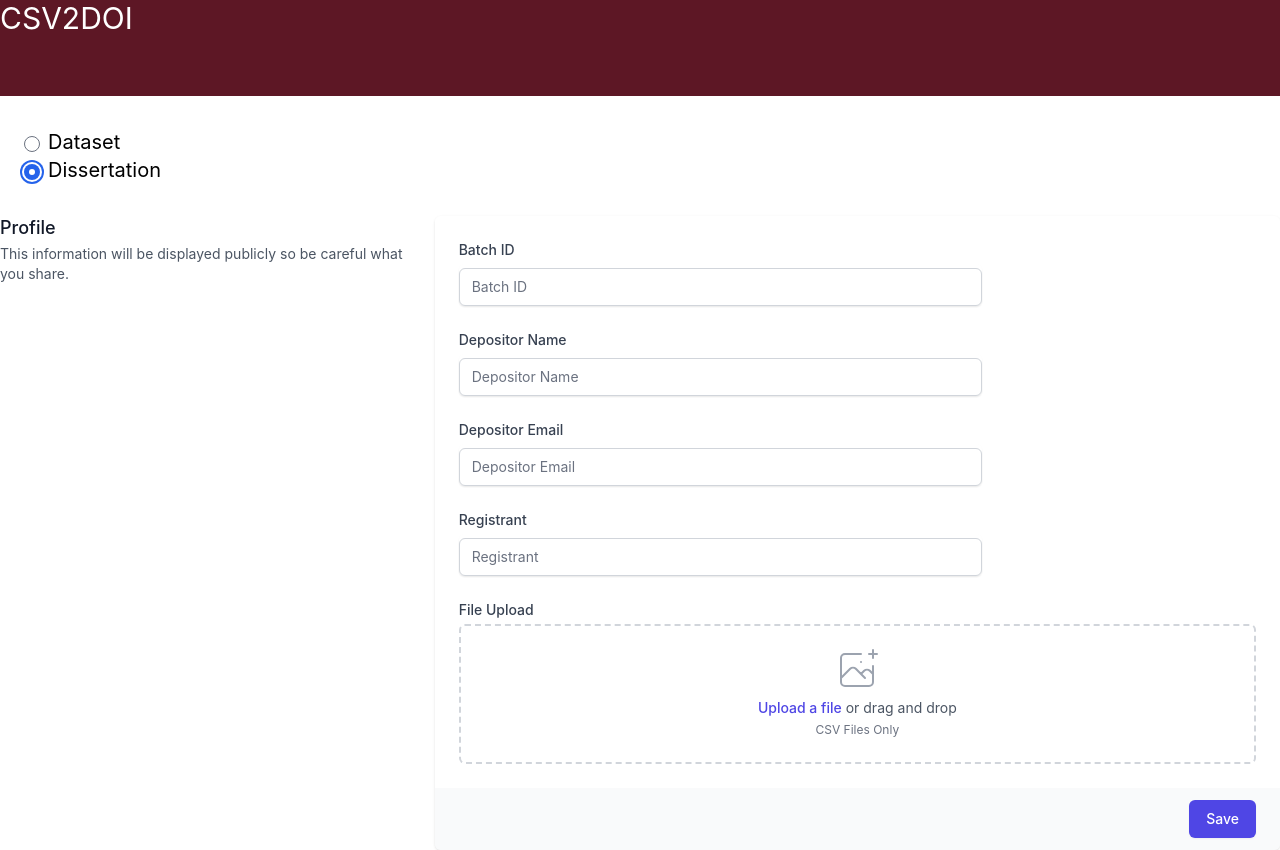
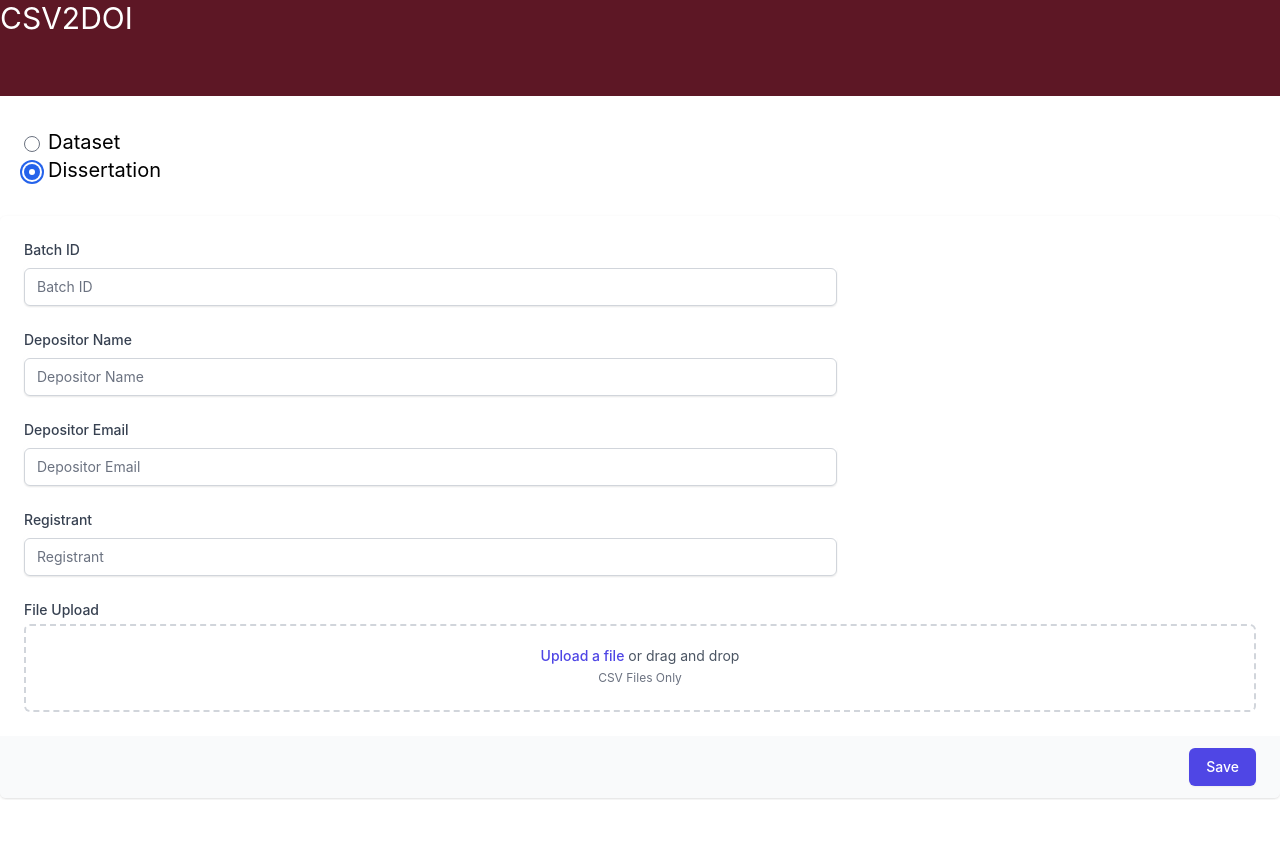
Before and after one commit to mackhack321/csv2doi, a React (Create React App) app: page / in a window 1280 px wide. Both pictures are taken after a click on the radio button 32 px from the left and 171 px from the top of the page. After the commit the page ends 800 px from the top, so only its background shows below. Built offline with nearby package versions, Linux system fonts and the light colour scheme.

Commit message:
bring dissertations up to date with datasets

```diff
--- a/src/components/Dataset.js
+++ b/src/components/Dataset.js
@@ -9,7 +9,7 @@ function downloadAsFile(data) {
   element.click();
 }
 
-function Dataset() {
+export default function Dataset() {
   const [batchID, setBatchID] = useState("");
   const [depname, setDepname] = useState("");
   const [depemail, setDepemail] = useState("");
@@ -225,8 +225,6 @@ function Dataset() {
   );
 }
 
-export default Dataset;
-
 // batchID = request.json["batchid"]
 // depname = request.json["depname"]
 // depemail = request.json["depemail"]
--- a/src/components/Dissertation.js
+++ b/src/components/Dissertation.js
@@ -1,16 +1,36 @@
 import { useState } from "react";
 
-function Dissertation() {
+function downloadAsFile(data) {
+  const element = document.createElement("a");
+  const file = new Blob([data], { type: "text/xml" });
+  element.href = URL.createObjectURL(file);
+  element.download = "output.xml";
+  document.body.appendChild(element);
+  element.click();
+}
+
+export default function Dissertation() {
   const [batchID, setBatchID] = useState("");
   const [depname, setDepname] = useState("");
   const [depemail, setDepemail] = useState("");
   const [registrant, setRegistrant] = useState("");
-
-  const [response, setResponse] = useState("no response yet");
+  const [uploadedFile, setUploadedFile] = useState();
 
   const handleSubmit = async (e) => {
     e.preventDefault();
-    let res = await fetch("http://localhost:5003/dataset", {
+
+    const fileUpload = new FormData();
+    fileUpload.append("file", uploadedFile);
+
+    let uploadRes = await fetch("http://localhost:5003/upload", {
+      method: "POST",
+      mode: "cors",
+      body: fileUpload,
+    });
+
+    let uploadJson = await uploadRes.json();
+
+    let metadataRes = await fetch("http://localhost:5003/dissertation", {
       method: "POST",
       mode: "cors",
       headers: { "Content-Type": "application/json" },
@@ -19,28 +39,23 @@ function Dissertation() {
         depname: depname,
         depemail: depemail,
         registrant: registrant,
+        fileID: uploadJson.fileID,
       }),
     });
 
-    let json = await res.json();
-    setResponse(json.filename);
+    let json = await metadataRes.json();
+
+    downloadAsFile(json.response);
+  };
+
+  const changeHandler = (event) => {
+    setUploadedFile(event.target.files[0]);
   };
 
   return (
     <div className="App">
       <div>
-        <div className="md:grid md:grid-cols-3 md:gap-6">
-          <div className="md:col-span-1">
-            <div className="px-4 sm:px-0">
-              <h3 className="text-lg font-medium leading-6 text-gray-900">
-                Profile
-              </h3>
-              <p className="mt-1 text-sm text-gray-600">
-                This information will be displayed publicly so be careful what
-                you share.
-              </p>
-            </div>
-          </div>
+        <div className="bg-white w-screen">
           <div className="mt-5 md:mt-0 md:col-span-2">
             <form onSubmit={handleSubmit}>
               <div className="shadow sm:rounded-md sm:overflow-hidden">
@@ -116,20 +131,6 @@ function Dissertation() {
                     </label>
                     <div className="mt-1 flex justify-center px-6 pt-5 pb-6 border-2 border-gray-300 border-dashed rounded-md">
                       <div className="space-y-1 text-center">
-                        <svg
-                          className="mx-auto h-12 w-12 text-gray-400"
-                          stroke="currentColor"
-                          fill="none"
-                          viewBox="0 0 48 48"
-                          aria-hidden="true"
-                        >
-                          <path
-                            d="M28 8H12a4 4 0 00-4 4v20m32-12v8m0 0v8a4 4 0 01-4 4H12a4 4 0 01-4-4v-4m32-4l-3.172-3.172a4 4 0 00-5.656 0L28 28M8 32l9.172-9.172a4 4 0 015.656 0L28 28m0 0l4 4m4-24h8m-4-4v8m-12 4h.02"
-                            strokeWidth={2}
-                            strokeLinecap="round"
-                            strokeLinejoin="round"
-                          />
-                        </svg>
                         <div className="flex text-sm text-gray-600">
                           <label
                             htmlFor="file-upload"
@@ -140,7 +141,9 @@ function Dissertation() {
                               id="file-upload"
                               name="file-upload"
                               type="file"
+                              accept=".csv"
                               className="sr-only"
+                              onChange={changeHandler}
                             />
                           </label>
                           <p className="pl-1">or drag and drop</p>
@@ -203,11 +206,3 @@ function Dissertation() {
     </div>
   );
 }
-
-export default Dissertation;
-
-// batchID = request.json["batchid"]
-// depname = request.json["depname"]
-// depemail = request.json["depemail"]
-// registrant = request.json["registrant"]
-// dbname = request.json["dbname"]
```
Also changed, not shown: 2 other files (tests, documents, lock files or other folders). Lines whose indentation alone changed are shown as unchanged.
